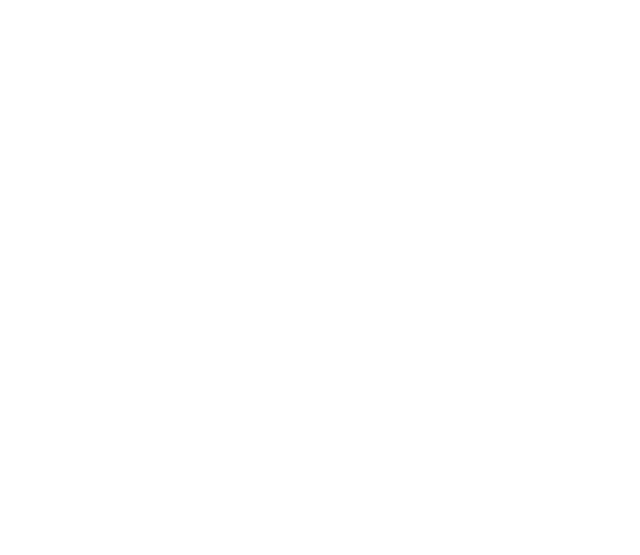
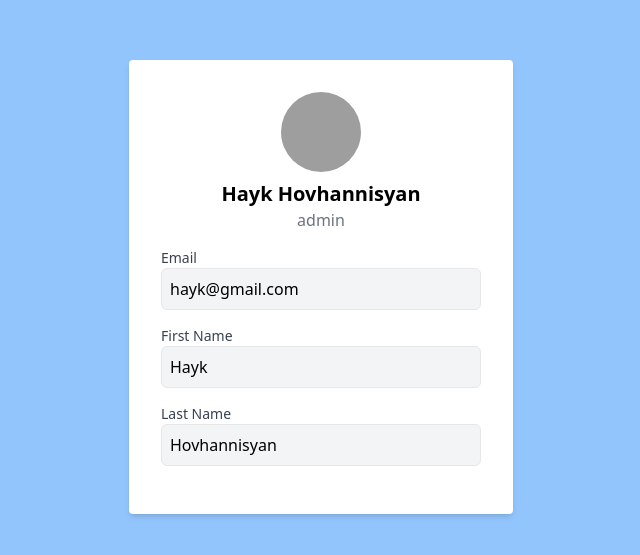
Before and after one commit to hayk111/profile-test-frontend, a React (Create React App) app: page /profile in a window 1280 px wide. Before the commit this address had no page. Shown: the part 113-668 px from the top of the page, without its empty margins (319-959 px from the left). Built offline with nearby package versions, Linux system fonts and the light colour scheme; grey boxes are pictures that could not be loaded.

Commit message:
Creates the initial pages

```diff
--- a/src/App.js
+++ b/src/App.js
@@ -1,21 +1,28 @@
-import {
-  BrowserRouter as Router,
-  Route,
-  Routes,
-  Navigate,
-} from 'react-router-dom';
+import { BrowserRouter as Router, Route, Routes } from 'react-router-dom';
 import LoginPage from './views/login-page';
 import RegisterPage from './views/register-page';
-import UserProfilePage from './views/profile-page';
+import ProfilePage from './views/profile-page';
+import NotFoundPage from './views/404-page';
+
+const demoUser = {
+  id: 1,
+  username: 'demo',
+  email: 'hayk@gmail.com',
+  firstName: 'Hayk',
+  lastName: 'Hovhannisyan',
+  avatar: 'https://i.pravatar.cc/300?img=3',
+  role: 'admin',
+};
 
 function App() {
   return (
     <Router>
       <Routes>
+        <Route path="/" element={<LoginPage />} />
         <Route path="/login" element={<LoginPage />} />
         <Route path="/register" element={<RegisterPage />} />
-        <Route path="/user-profile" element={<UserProfilePage />} />
-        <Route path="/" element={<Navigate to="/login" />} />
+        <Route path="/profile" element={<ProfilePage user={demoUser} />} />
+        <Route path="*" element={<NotFoundPage />} />
       </Routes>
     </Router>
   );
--- /dev/null
+++ b/src/views/404-page.jsx
@@ -0,0 +1,19 @@
+import { Link } from 'react-router-dom';
+
+export default function NotFoundPage() {
+  return (
+    <div className="min-h-screen flex items-center justify-center bg-blue-900 text-white">
+      <div className="text-center">
+        <h2 className="text-4xl font-semibold mb-4">404 - Not Found</h2>
+        <p className="text-lg mb-4">
+          The page you are looking for does not exist.
+        </p>
+        <Link to="/" className="text-gray-200">
+          <button className="bg-gray-100 text-black px-4 py-2 rounded-md">
+            Go Home
+          </button>
+        </Link>
+      </div>
+    </div>
+  );
+}
--- a/src/views/profile-page.jsx
+++ b/src/views/profile-page.jsx
@@ -1,7 +1,50 @@
-export default function ProfilePage() {
+export default function ProfilePage({ user }) {
   return (
-    <div>
-      <h1>Profile Page</h1>
+    <div className="min-h-screen flex items-center justify-center bg-blue-300">
+      <div className="bg-white p-8 rounded shadow-md w-96">
+        <div className="mb-4 text-center">
+          <img
+            src={user.avatar}
+            alt="Avatar"
+            className="rounded-full w-20 h-20 mx-auto mb-2"
+          />
+          <h2 className="text-xl font-semibold">{`${user.firstName} ${user.lastName}`}</h2>
+          <p className="text-gray-500">{user.role}</p>
+        </div>
+        <div className="mb-4">
+          <label
+            htmlFor="email"
+            className="block text-sm font-medium text-gray-700"
+          >
+            Email
+          </label>
+          <p className="text-md p-2 border rounded-md bg-gray-100">
+            {user.email}
+          </p>
+        </div>
+        <div className="mb-4">
+          <label
+            htmlFor="firstName"
+            className="block text-sm font-medium text-gray-700"
+          >
+            First Name
+          </label>
+          <p className="text-md p-2 border rounded-md bg-gray-100">
+            {user.firstName}
+          </p>
+        </div>
+        <div className="mb-4">
+          <label
+            htmlFor="lastName"
+            className="block text-sm font-medium text-gray-700"
+          >
+            Last Name
+          </label>
+          <p className="text-md p-2 border rounded-md bg-gray-100">
+            {user.lastName}
+          </p>
+        </div>
+      </div>
     </div>
   );
 }
```
